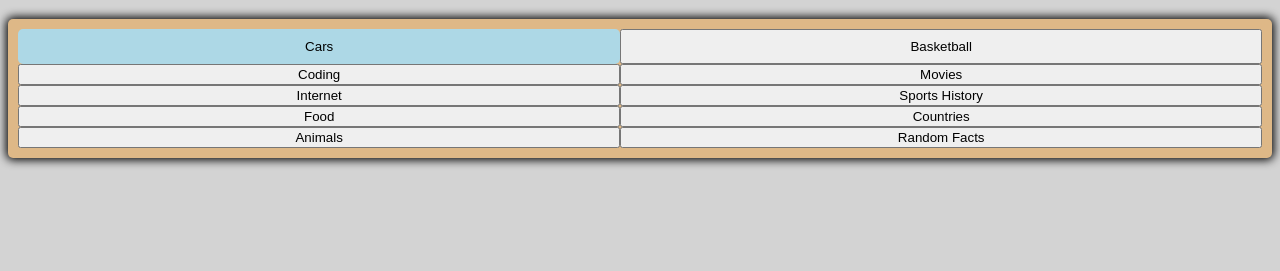
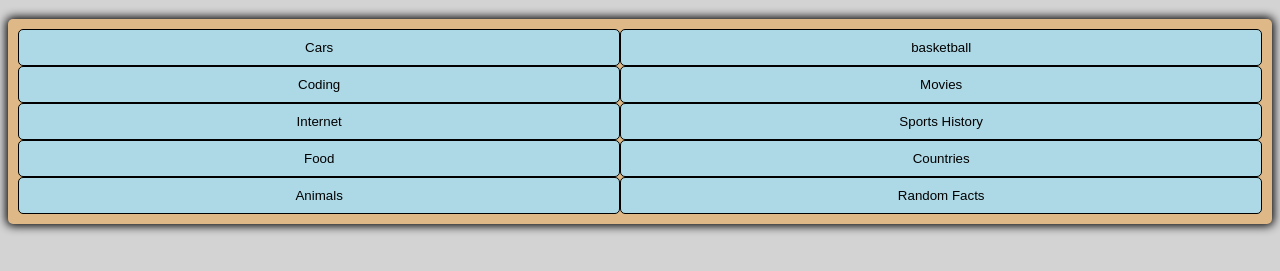
Before and after one commit to CRgarcia15/Trivia-P1BG, a plain HTML site: page question.html in a window 1280 px wide. Shown: the part 61-332 px from the top of the page. Drawn offline with Linux system fonts and the light colour scheme.

Commit message:
update (btn works but still with errors)

```diff
--- a/question.html
+++ b/question.html
@@ -13,16 +13,16 @@
 
         <!--container for the topic buttons-->
         <div id="topic-container">
-            <button id="cars" onclick="topicCars()">Cars</button>
-            <button id="basketball" onclick="topicBasketball()">Basketball</button>
-            <button id="Coding" onclick="topicCoding()">Coding</button>
-            <button id="movies" onclick="topicMovies()">Movies</button>
-            <button id="internet" onclick="topicInternet()">Internet</button>
-            <button id="sports-history" onclick="topicSportHistory()">Sports History</button>
-            <button id="topic-7" onclick="topicFood()">Food</button>
-            <button id="topic-8" onclick="topicCountries()">Countries</button>
-            <button id="topic-9" onclick="topicAnimals()">Animals</button>
-            <button id="topic-10" onclick="topicRandomFacts()">Random Facts</button>
+            <button class="topic-button" id="cars" onclick="topicCars()">Cars</button>
+            <button class="topic-button" id="basketball" onclick="topicBasketball()">basketball</button>
+            <button class="topic-button" id="coding" onclick="topicCoding()">Coding</button>
+            <button class="topic-button" id="movies" onclick="topicMovies()">Movies</button>
+            <button class="topic-button" id="internet" onclick="topicInternet()">Internet</button>
+            <button class="topic-button" id="sports-history" onclick="topicSportsHistory()">Sports History</button>
+            <button class="topic-button" id="food" onclick="topicFood()">Food</button>
+            <button class="topic-button" id="countries" onclick="topicCountries()">Countries</button>
+            <button class="topic-button" id="animals" onclick="topicAnimals()">Animals</button>
+            <button class="topic-button" id="random-facts" onclick="topicRandomRacts()">Random Facts</button>
         </div>
 
         <!--container for the questions-->
@@ -44,6 +44,7 @@
             <button id="next" onclick="nextQuestion()">Next</button>
             <button id="return" onclick="returnToTopic()">More Topics</button>
         </div>
+
         <script src="script.js" type="module"></script>
     </body>
 </html>
--- a/script.js
+++ b/script.js
@@ -8,18 +8,7 @@ add a timer
 */
 
 /*
-see if by making a function that handels if answer is false
-then make the background color of the button red if correct then
-make it green and adding it to each function works.
-
 function that handels once the next button for the questions
-
-create all the 10 questtions and make them into an array
-
-function that once in the last question add a return to topic page button
-
-perhaps use the --hue var for the color but it might be better to use
-.styles(background-color: color)
 
 make the html pages look good on styles.css
 
@@ -45,11 +34,10 @@ function selectAnswer () {
     //selects the answer and checks for right and wrong answers
 }
 
-// topic functions
-
+let carsBtn = document.getElementById('cars').addEventListener('click', topicCars)
+// topic button functions
 function topicCars() {
-    //removeQuestionContainer()
-    console.log("hello")
+    console.log('hello')
 }
 
 function topicBasketball () {
@@ -57,36 +45,36 @@ function topicBasketball () {
 }
 
 function topicCoding () {
-    location.href= "question.html"
+
 
 }
 
 function topicMovies () {
-    location.href= "question.html"
+
 }
 
 function topicInternet () {
-    location.href= "question.html"
+
 }
 
 function topicSportHistory () {
-    location.href= "question.html"
+
 }
 
 function topicFood () {
-    location.href= "question.html"
+
 }
 
 function topicCountries () {
-    location.href= "question.html"
+
 }
 
 function topicAnimals () {
-    location.href= "question.html"
+
 }
 
 function topicRandomFacts () {
-    location.href= "question.html"
+
 }
 
 //removes the question container so that only the topics are shown
--- a/styles.css
+++ b/styles.css
@@ -46,7 +46,7 @@ a:hover {
     text-align: center;
   }
 
-#cars {
+.topic-button {
     border: none;
     border-radius: 5px;
     background-color: lightblue;
@@ -56,11 +56,12 @@ a:hover {
     -webkit-appearance: button;
     -moz-appearance: button;
     appearance: button;
+    border: solid black 1px;
     text-decoration: none;
     color: initial;
 }
 
-#cars:hover {
+.topic-button:hover {
     background-color: red;
     color:aliceblue;
 }
```
